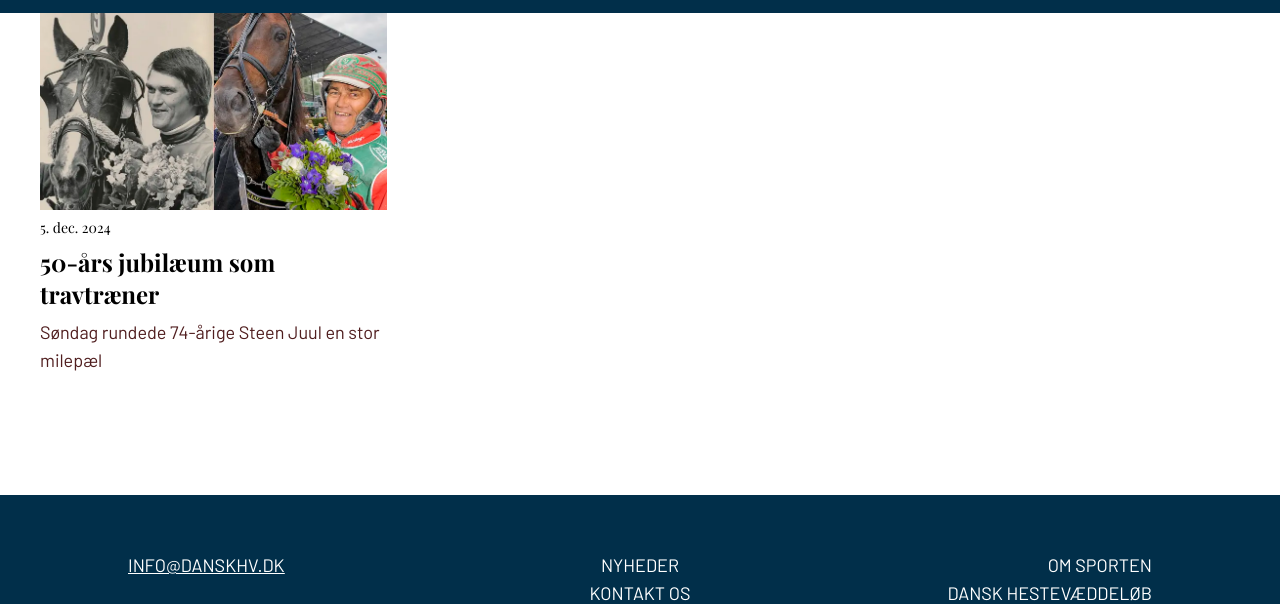
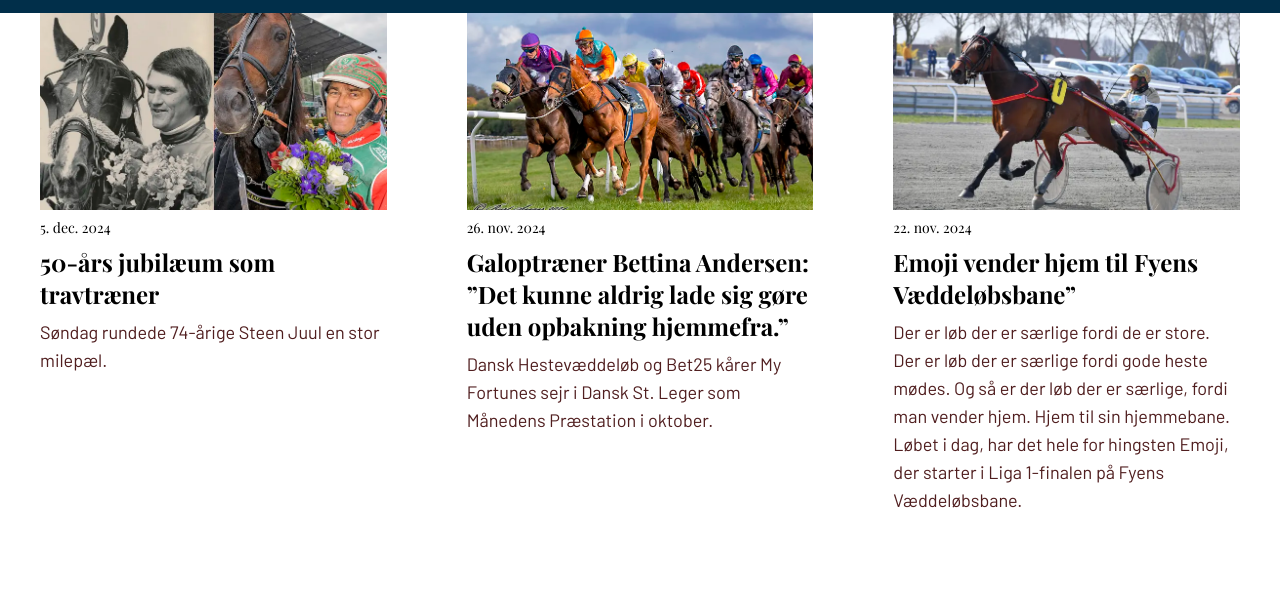
Before and after one commit to laam0001/danskhv, an Astro site: page / in a window 1280 px wide. Shown: the part 159-763 px from the top of the page. Built offline with nearby package versions, Linux system fonts and the light colour scheme; Astro itself is replaced by a stand-in of ours; a web font is replaced by a local one.

Commit message:
nyheder færdig

```diff
--- a/src/components/Nyheder.astro
+++ b/src/components/Nyheder.astro
@@ -1,26 +1,63 @@
 ---
 import { Image } from "astro:assets";
 import nyhed1 from "../assets/images/forside-billeder/nyhed1.webp";
+import nyhed2 from "../assets/images/forside-billeder/nyhed2.webp";
+import nyhed3 from "../assets/images/forside-billeder/nyhed3.webp";
 ---
 
 <div class="p-10 mt-5 lg:mt-10">
     <h1 class="text-tertiary font-display font-bold text-5xl lg:text-6xl pb-8 ">Nyheder</h1>
     <section>
       <div class="grid grid-cols-1 sm:grid-cols-3 gap-10 lg:gap-20 over">
+
+        <!-- Nyhed 1 -->
         <div class="col-span-1 group relative">
           <div class="overflow-hidden">
             <a href="" target="_blank">
-                <Image src={nyhed1} alt="50-års jubilæum som travtræner" class="w-full h-auto object-cover group-hover:scale-105 transition-transform duration-300" />
+                <Image src={nyhed1} alt="50-års jubilæum som travtræner" class="w-full h-auto object-cover group-hover:scale-105 transition-transform duration-1000" />
                 <figcaption class="my-2 font-display text-sm">5. dec. 2024</figcaption>
             </a>
           </div>
           <a href="" target="_blank">
             <h2 class="text-2xl mb-2 font-display font-bold">50-års jubilæum som travtræner</h2>
-          </a>
           <figcaption class="prose text-lg text-[#501e1f]">
-            Søndag rundede 74-årige Steen Juul en stor milepæl
+            Søndag rundede 74-årige Steen Juul en stor milepæl.
         </figcaption>
+        </a>
         </div>
+
+        <!-- Nyhed 2 -->
+        <div class="col-span-1 group relative">
+          <div class="overflow-hidden">
+            <a href="" target="_blank">
+                <Image src={nyhed2} alt="Galoptræner Bettina Andersen: ”Det kunne aldrig lade sig gøre uden opbakning hjemmefra.”" class="w-full h-auto object-cover group-hover:scale-105 transition-transform duration-1000" />
+                <figcaption class="my-2 font-display text-sm">26. nov. 2024</figcaption>
+            </a>
+          </div>
+          <a href="" target="_blank">
+            <h2 class="text-2xl mb-2 font-display font-bold">Galoptræner Bettina Andersen: ”Det kunne aldrig lade sig gøre uden opbakning hjemmefra.”</h2>
+          <figcaption class="prose text-lg text-[#501e1f]">
+            Dansk Hestevæddeløb og Bet25 kårer My Fortunes sejr i Dansk St. Leger som Månedens Præstation i oktober.
+        </figcaption>
+        </a>
+        </div>
+
+        <!-- Nyhed 3 -->
+        <div class="col-span-1 group relative">
+          <div class="overflow-hidden">
+            <a href="" target="_blank">
+                <Image src={nyhed3} alt="Galoptræner Bettina Andersen: ”Det kunne aldrig lade sig gøre uden opbakning hjemmefra.”" class="w-full h-auto object-cover group-hover:scale-105 transition-transform duration-1000" />
+                <figcaption class="my-2 font-display text-sm">22. nov. 2024</figcaption>
+            </a>
+          </div>
+          <a href="" target="_blank">
+            <h2 class="text-2xl mb-2 font-display font-bold">Emoji vender hjem til Fyens Væddeløbsbane”</h2>
+          <figcaption class="prose text-lg text-[#501e1f]">
+            Der er løb der er særlige fordi de er store. Der er løb der er særlige fordi gode heste mødes. Og så er der løb der er særlige, fordi man vender hjem. Hjem til sin hjemmebane. Løbet i dag, har det hele for hingsten Emoji, der starter i Liga 1-finalen på Fyens Væddeløbsbane.
+        </figcaption>
+        </a>
+        </div>
+
       </div>
     </section>
 </div>
```
Also changed, not shown: public/footer-logo.svg (added).
